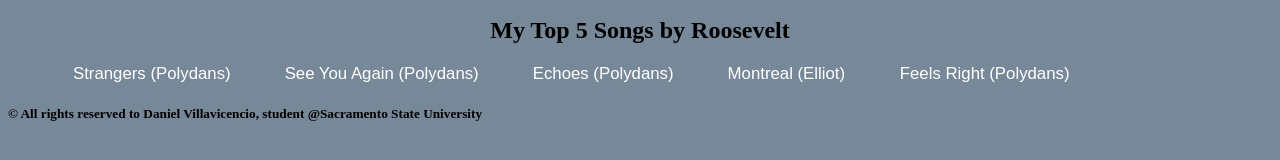
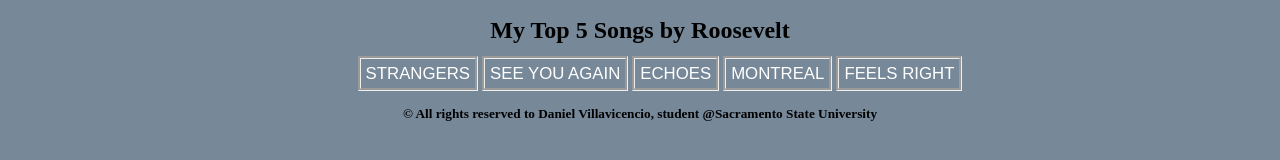
Before and after one commit to dvillavicencio/Indie-Music, a plain HTML site: page index.html in a window 1280 px wide. Shown: the part 442-602 px from the top of the page. Drawn offline with Linux system fonts and the light colour scheme; a web font is replaced by a local one.

Commit message:
Playing around with CSS & HTML

```diff
--- a/index.html
+++ b/index.html
@@ -21,14 +21,11 @@
 Roosevelt's latest album has drawn my attention because of its groovy 80s-90s style, sometimes it sounds like is a band playing, nonetheless, he makes the music all by himself!</p>
 <h2 class="minititle">My Top 5 Songs by Roosevelt</h2>
 <ol>
-	<li>Strangers (Polydans)</li>
-	<li>See You Again (Polydans)</li>
-	<li>Echoes (Polydans)</li>
-	<li>Montreal (Elliot)
-<!--		<iframe src="https://open.spotify.com/embed/track/5maosvba9QkQP14u6vtxog?utm_source=generator" width="10%" height="80" frameBorder="0"-->
-<!--				allowfullscreen="" allow="autoplay; clipboard-write; encrypted-media; fullscreen; picture-in-picture"></iframe>-->
-	</li>
-	<li>Feels Right (Polydans)</li>
+	<li>Strangers</li>
+	<li>See You Again</li>
+	<li>Echoes</li>
+	<li>Montreal</li>
+	<li>Feels Right</li>
 </ol>
 <footer>
 	<h5>&copy All rights reserved to Daniel Villavicencio, student @Sacramento State University </h5>
--- a/stylesheets/stylesheet.css
+++ b/stylesheets/stylesheet.css
@@ -10,7 +10,7 @@
 
 body {
 	background-color:lightslategrey;
-	text-align: left;
+	text-align: center;
 }
 
 .title {
@@ -41,9 +41,13 @@ p {
 
 li {
 	font-family: "SF Pro", sans-serif;
+	border-style: groove;
+	border-collapse: collapse;
+	text-transform: uppercase;
+	text-align: center;
 	font-size: 1.05em;
-	margin: 25px auto 25px auto;
+	margin: 10px auto 10px auto;
 	display: inline;
-	padding: 25px;
+	padding: 5px;
 	color: white;
 }
```
